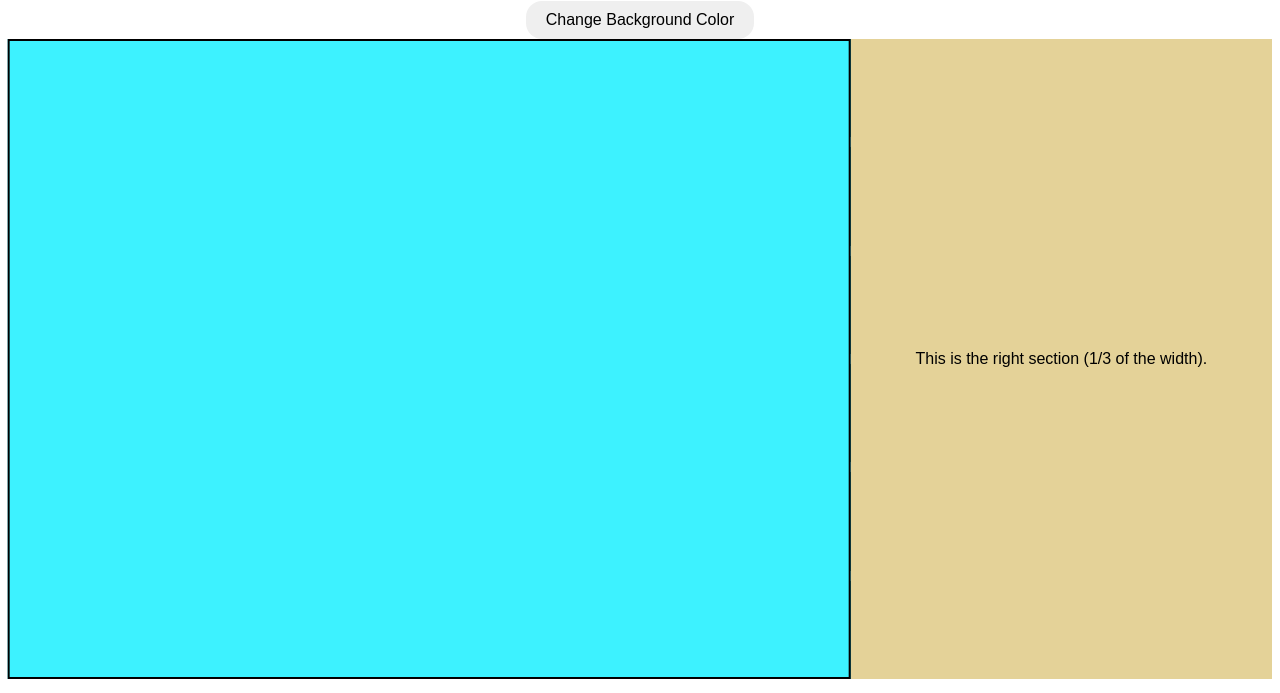
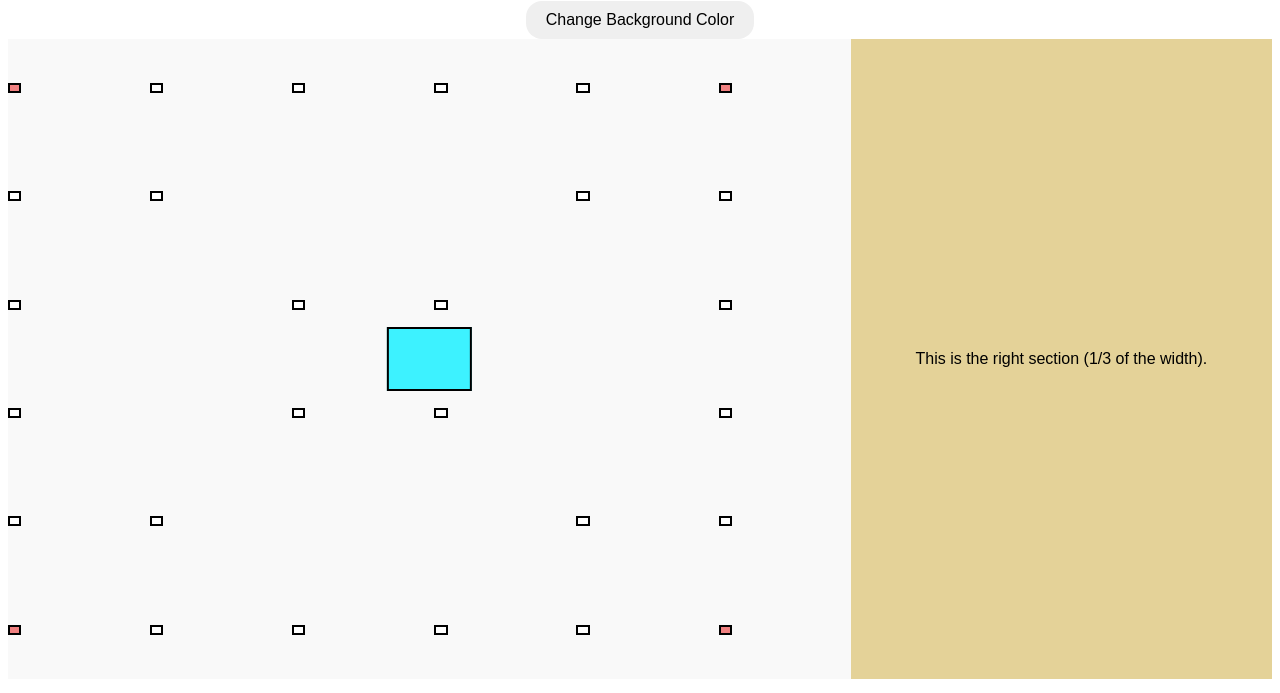
Before and after one commit to sRAMoiRAM/Yutnori, a plain HTML site: page index.html in a window 1280 px wide. Shown: the part 107-800 px from the top of the page. Drawn offline with Linux system fonts and the light colour scheme.

Commit message:
fill grid cells 10%

```diff
--- a/style.css
+++ b/style.css
@@ -50,8 +50,8 @@ button {
 
 /* Styling for each circle field */
 .circle-field {
-    width: 100%;   /* Fill full width of grid cell */
-    height: 100%;  /* Fill full height of grid cell */
+    width: 10%;   /* Fill full width of grid cell */
+    height: 10%;  /* Fill full height of grid cell */
     /*border-radius: 50%; /* Makes it a circle */
     border: 2px solid black; /* Thin black border */
 }
```
